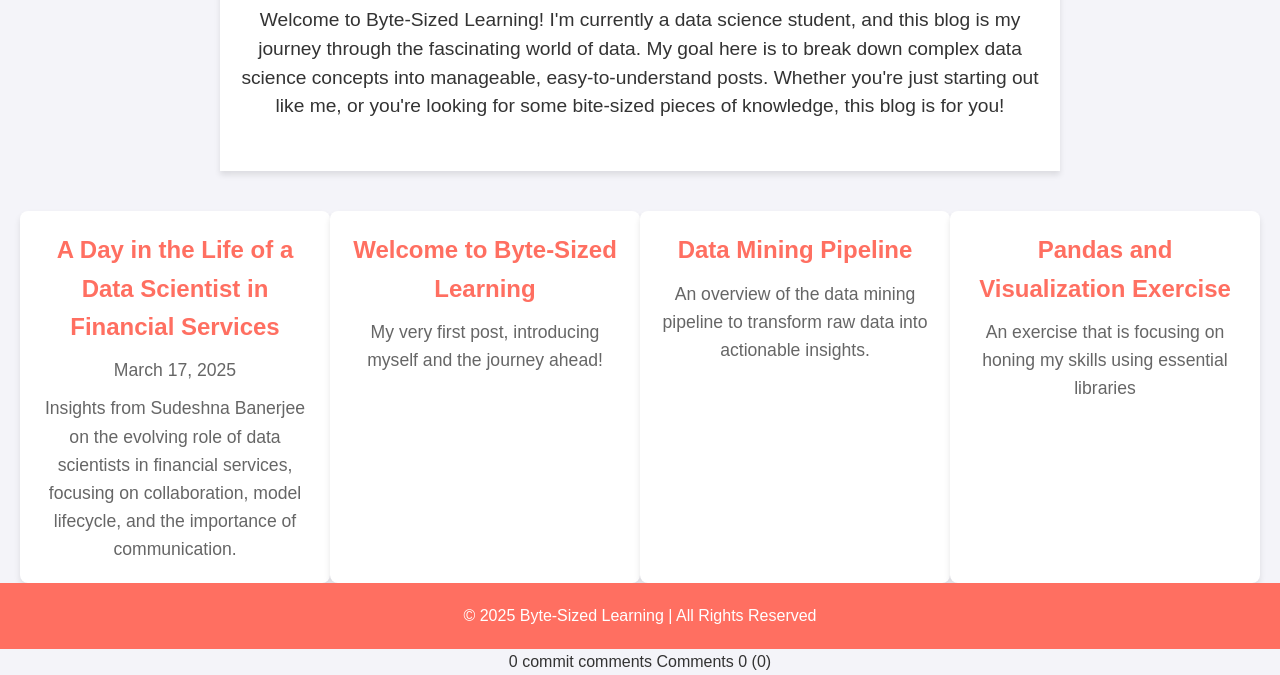
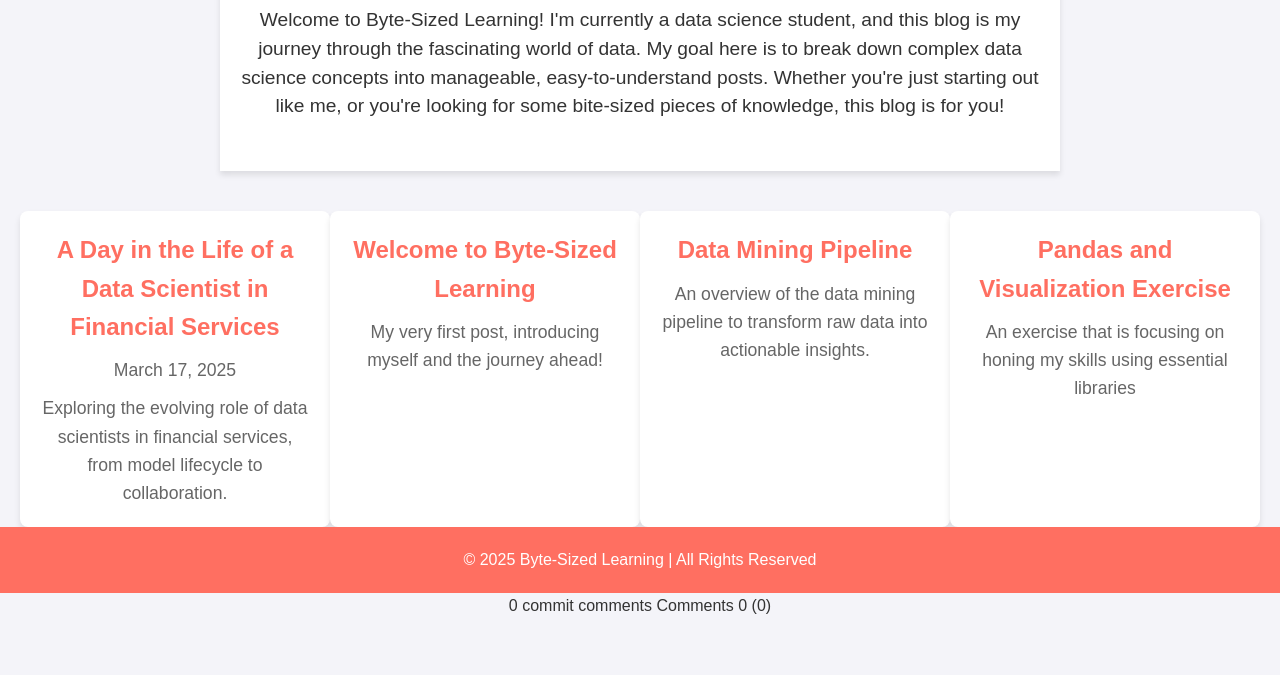
Before and after one commit to clarktommie/clarktommie.github.io-blog, a plain HTML site: page index.html in a window 1280 px wide. Shown: the part 340-1015 px from the top of the page. After the commit the page ends 958 px from the top, so only its background shows below. Drawn offline with Linux system fonts and the light colour scheme.

Commit message:
Update index.html

```diff
--- a/index.html
+++ b/index.html
@@ -23,7 +23,7 @@
                 <h3>A Day in the Life of a Data Scientist in Financial Services</h3>
             </a>
                 <p class="blog-date">March 17, 2025</p>
-                <p class="blog-description">Insights from Sudeshna Banerjee on the evolving role of data scientists in financial services, focusing on collaboration, model lifecycle, and the importance of communication.</p>
+                <p class="blog-description">Exploring the evolving role of data scientists in financial services, from model lifecycle to collaboration.</p>
         </div>
         <div class="blog-post">
              <a href="https://clarktommie.github.io/clarktommie.github.io-WecolmeToByteSizedLearning/">
```
